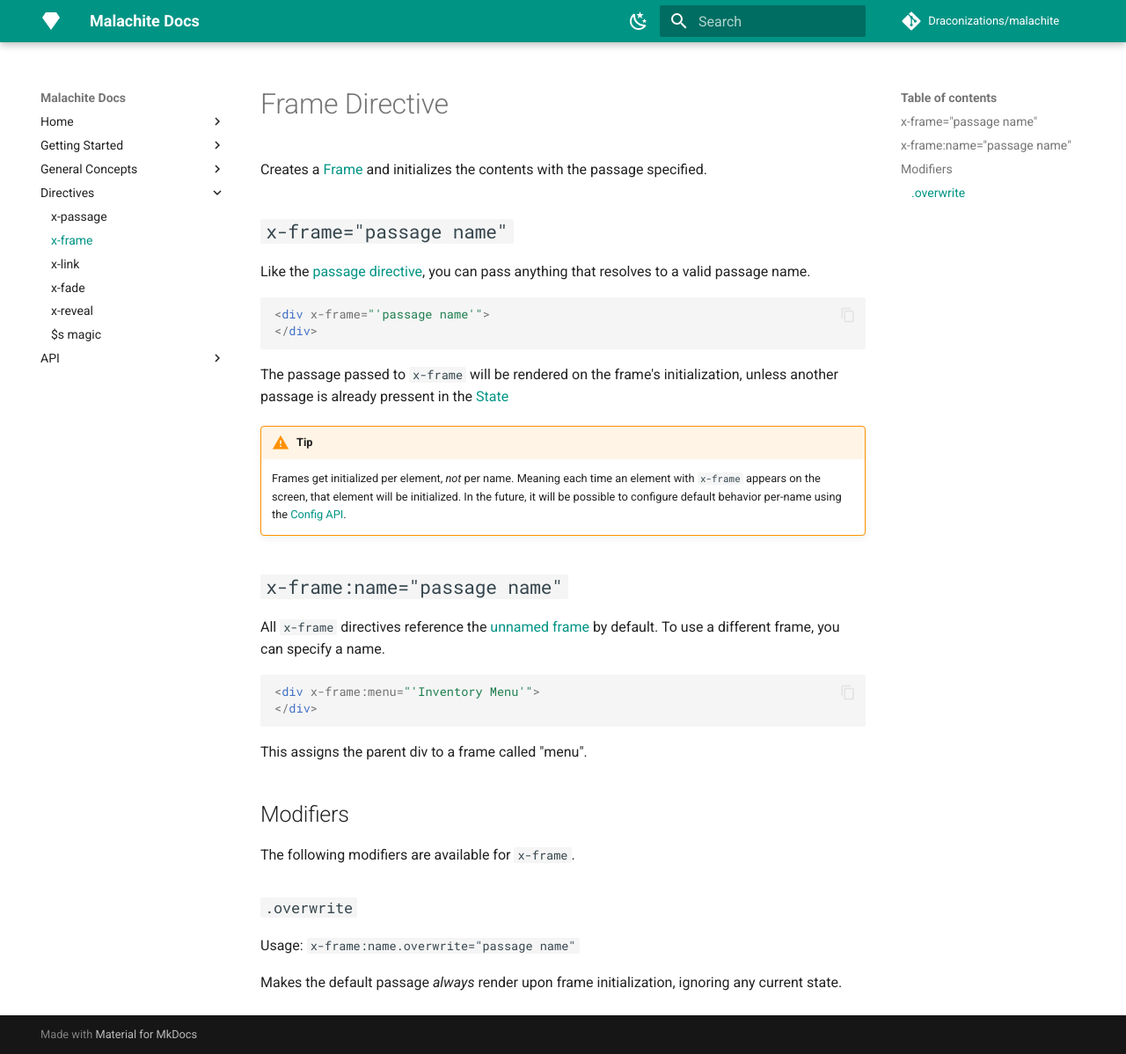
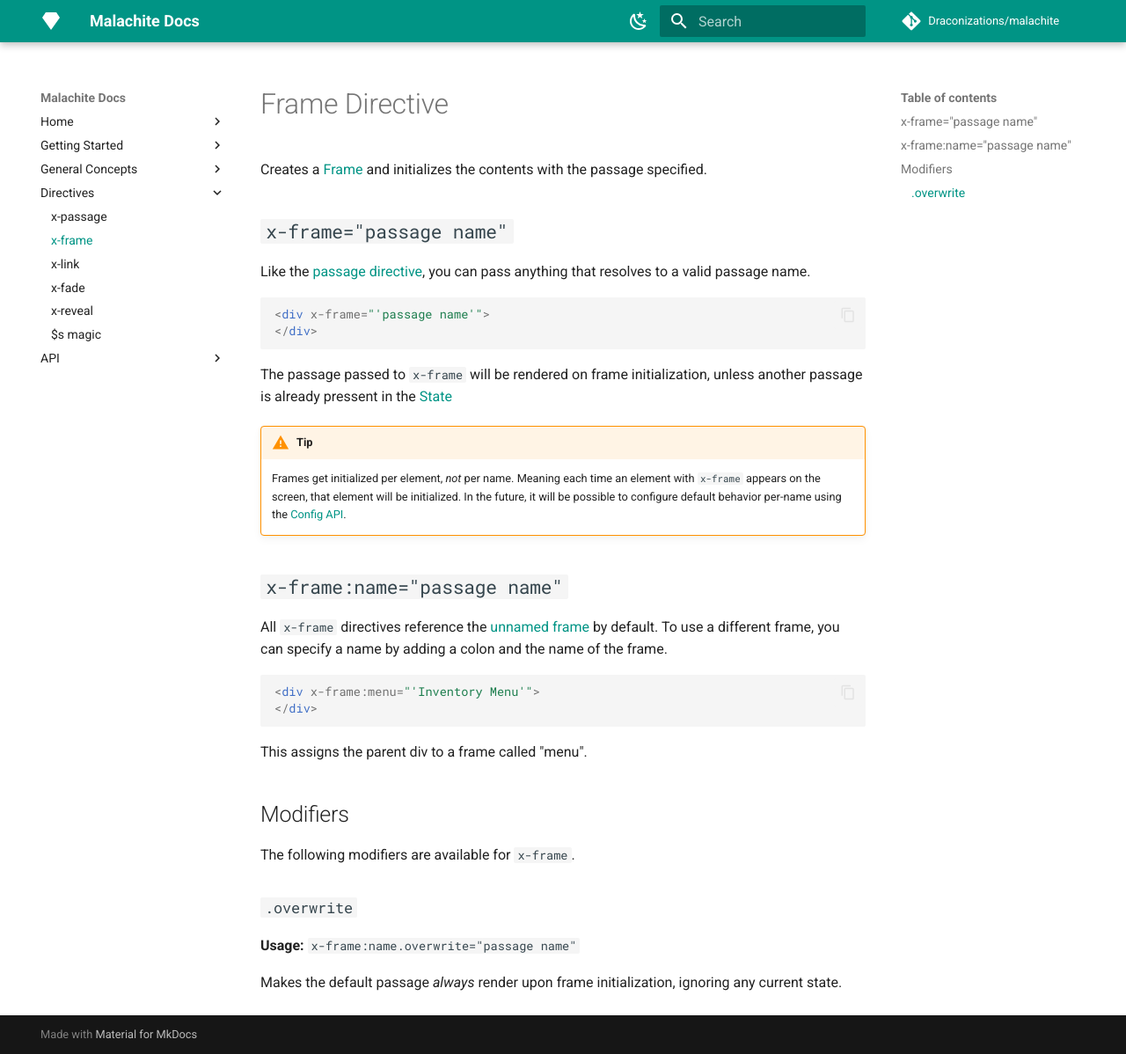
Before and after one commit to Draconizations/malachite, an MkDocs documentation site: the page built from docs/alpine/x-frame.md, in a window 1280 px wide and 1198 px high. Shown: the whole window at 88% size. Built offline with MkDocs 1.6.1 and Material for MkDocs 9.7.7, drawn with Linux system fonts in a browser that asks for light colours; comment, search, counter and statistics services are not loaded; the version menu is left out.

Commit message:
docs: phrasing fixes

````diff
--- a/docs/alpine/x-frame.md
+++ b/docs/alpine/x-frame.md
@@ -7,13 +7,13 @@
 <div x-frame="'passage name'">
 </div>
 ```
-The passage passed to `x-frame` will be rendered on the frame's initialization, unless another passage is already pressent in the [State](../general/state)
+The passage passed to `x-frame` will be rendered on frame initialization, unless another passage is already pressent in the [State](../general/state)
 
 !!! Warning "Tip"
     Frames get initialized per element, *not* per name. Meaning each time an element with `x-frame` appears on the screen, that element will be initialized. In the future, it will be possible to configure default behavior per-name using the [Config API](../api/config).
 
 ## `x-frame:name="passage name"`
-All `x-frame` directives reference the [unnamed frame](../general/frames#unnamed-frame) by default. To use a different frame, you can specify a name.
+All `x-frame` directives reference the [unnamed frame](../general/frames#unnamed-frame) by default. To use a different frame, you can specify a name by adding a colon and the name of the frame.
 ```html
 <div x-frame:menu="'Inventory Menu'">
 </div>
````
Also changed, not shown: other parts of docs/alpine/x-frame.md (+1 -1 lines).
